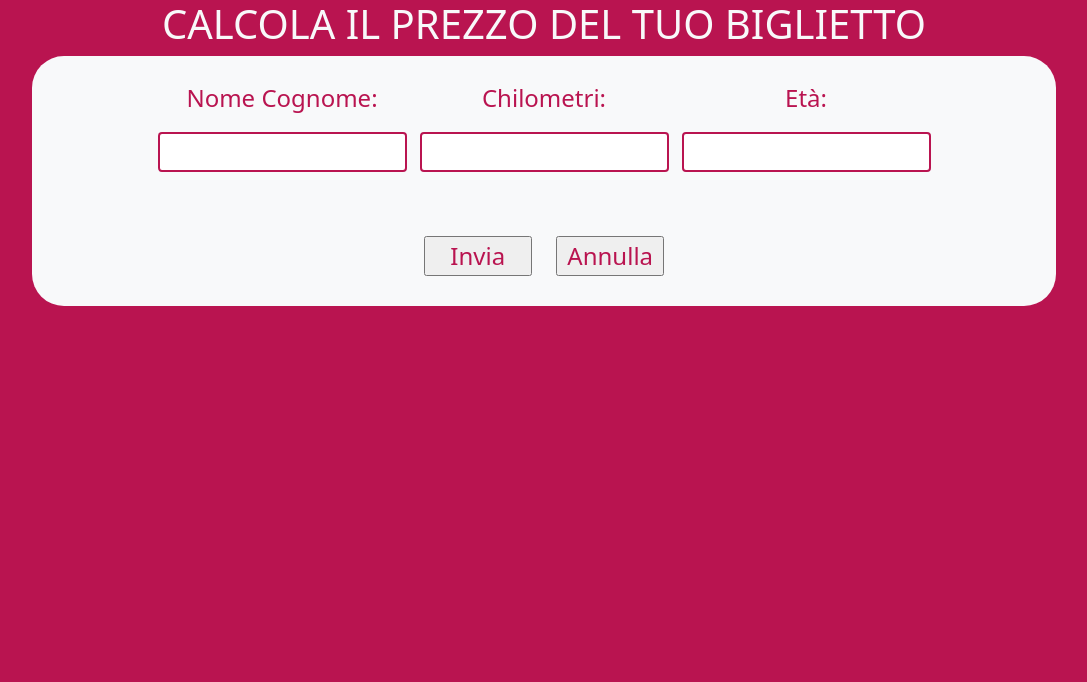
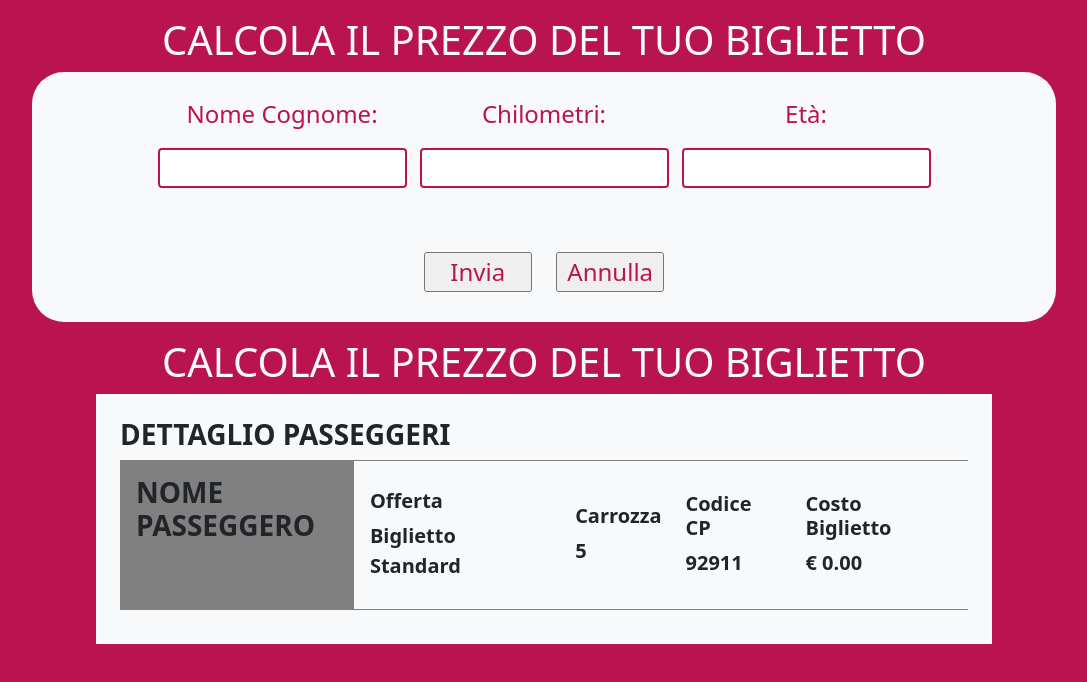
Before and after one commit to AlessioPirrotta/js-biglietto-treno-form, a plain HTML site: page index.html in a window 1280 px wide. Both pictures are taken after a click on the input "Invia". Shown: the whole page, without its empty margins (96-1183 px from the left). Drawn offline with nearby package versions, Linux system fonts and the light colour scheme.

Commit message:
second part moke up with ticket showing and interactions  (exercise completed)

```diff
--- a/asset/style.css
+++ b/asset/style.css
@@ -16,3 +16,11 @@ body{
 .border_purple{
     border: #b91450 2px solid;
 }
+
+.bg_grey{
+    background-color:#808080 ;
+}
+
+.border_grey{
+    border-block: 1px #808080 solid;
+}
--- a/index.html
+++ b/index.html
@@ -8,7 +8,7 @@
     <link rel="stylesheet" href="./asset/style.css">
 </head>
 <body style="height: 100vh;" class="d-flex flex-column align-items-center">
-        <h1 class="text-light">CALCOLA IL PREZZO DEL TUO BIGLIETTO</h1>
+        <h1 class="text-light mt-3">CALCOLA IL PREZZO DEL TUO BIGLIETTO</h1>
         <div style="height: 250px; width: 80%;" class=" bg-light pt-4 rounded-5">
 
 
@@ -31,22 +31,52 @@
                 </div>
                 <div class="col-4 mt-3 d-flex justify-content-center gap-4">
                     <input class="col-4 mt-5 fs-4 text_purple"  style="height: 40px;" id="btn"  type="submit" value="Invia" >
-                        <input class="col-4 mt-5 fs-4 text_purple" id=""  type="submit" value="Annulla" >
+                    <input class="col-4 mt-5 fs-4 text_purple" id="btnd"  type="submit" value="Annulla" >
                 </div>
 
             </div>
 
-                <!-- <div class="col-10 d-flex flex-column justify-content-center text_purple">
+        </div>
 
-                        <label for="eta">Prezzo Biglietto:</label>
-                        <span class="text-light" id="spa"></span>
-                </div> -->
+        <div id="bgl" class="w-100 d-flex flex-column align-items-center d-none">
+            <h1 class="text-light mt-3">CALCOLA IL PREZZO DEL TUO BIGLIETTO</h1>
+            <div style="height: 250px; width: 70%;" class=" bg-light p-4">
+                <h3 class="fw-bold">DETTAGLIO PASSEGGERI</h3>
+                <div class="d-flex">
+                    <div style="height: 150px; width: 315px;" class="d-flex flex-column  bg_grey p-3">
+                        <h3 class="fw-bold">NOME PASSEGGERO</h3>
+                        <h4 id="nm" class="fw-bold"></h4>
+                    </div>
+                    <div style="height: 150px; width: 100%;" class="border_grey p-3 d-flex justify-content-around align-items-center gap-4">
+                        <div class="d-flex flex-column justify-content-around">
+                            <h5 class="fw-bold">Offerta</h5>
+                            <span class="fw-semibold fs-5">Biglietto Standard</span>
+                        </div>
+                        <div class="d-flex flex-column justify-content-around">
+                            <h5 id="crz" class="fw-bold">Carrozza</h5>
+                            <span class="fw-semibold fs-5">5</span>
+                        </div>
+                        <div class="d-flex flex-column justify-content-around">
+                            <h5 class="fw-bold">Codice CP</h5>
+                            <span class="fw-semibold fs-5">92911</span>
+                        </div>
+                        <div class="d-flex flex-column justify-content-around">
+                            <h5 class="fw-bold">Costo Biglietto</h5>
+                            <span id="spa" class="fw-semibold fs-5"></span>
+                        </div>
+
+
+                    </div>
+                </div>
+
+            </div>
+        </div>
 
 
 
 
 
-    </div>
+
     <script src="https://cdn.jsdelivr.net/npm/bootstrap@5.3.2/dist/js/bootstrap.bundle.min.js" integrity="sha384-C6RzsynM9kWDrMNeT87bh95OGNyZPhcTNXj1NW7RuBCsyN/o0jlpcV8Qyq46cDfL" crossorigin="anonymous"></script>
     <script src="main.js"></script>
 </body>
--- a/main.js
+++ b/main.js
@@ -1,7 +1,8 @@
 
 const euroKm = 0.21
 const buttonSend = document.getElementById("btn")
-
+const biglietto = document.getElementById("bgl")
+const buttonDelete = document.getElementById("btnd")
 buttonSend.addEventListener("click",
 function(){
     let valueNome = document.getElementById("nomeCognome").value
@@ -21,5 +22,20 @@ if(valueEta < 18){
  console.log("prezzo biglietto", prezzoBiglietto)
 
  document.getElementById("spa").innerHTML = "€ "+ prezzoBiglietto.toFixed(2)
+ document.getElementById("nm").innerHTML = valueNome
+})
 
+buttonSend.addEventListener("click",
+function(){
+    cambioDisplay( "w-100 d-flex flex-column align-items-center d-block" )
 })
+
+function cambioDisplay(display){
+    return biglietto.className = display
+}
+
+
+buttonDelete.addEventListener("click",
+function(){
+    document.location.reload()
+})
```
Lines whose indentation alone changed are shown as unchanged.
